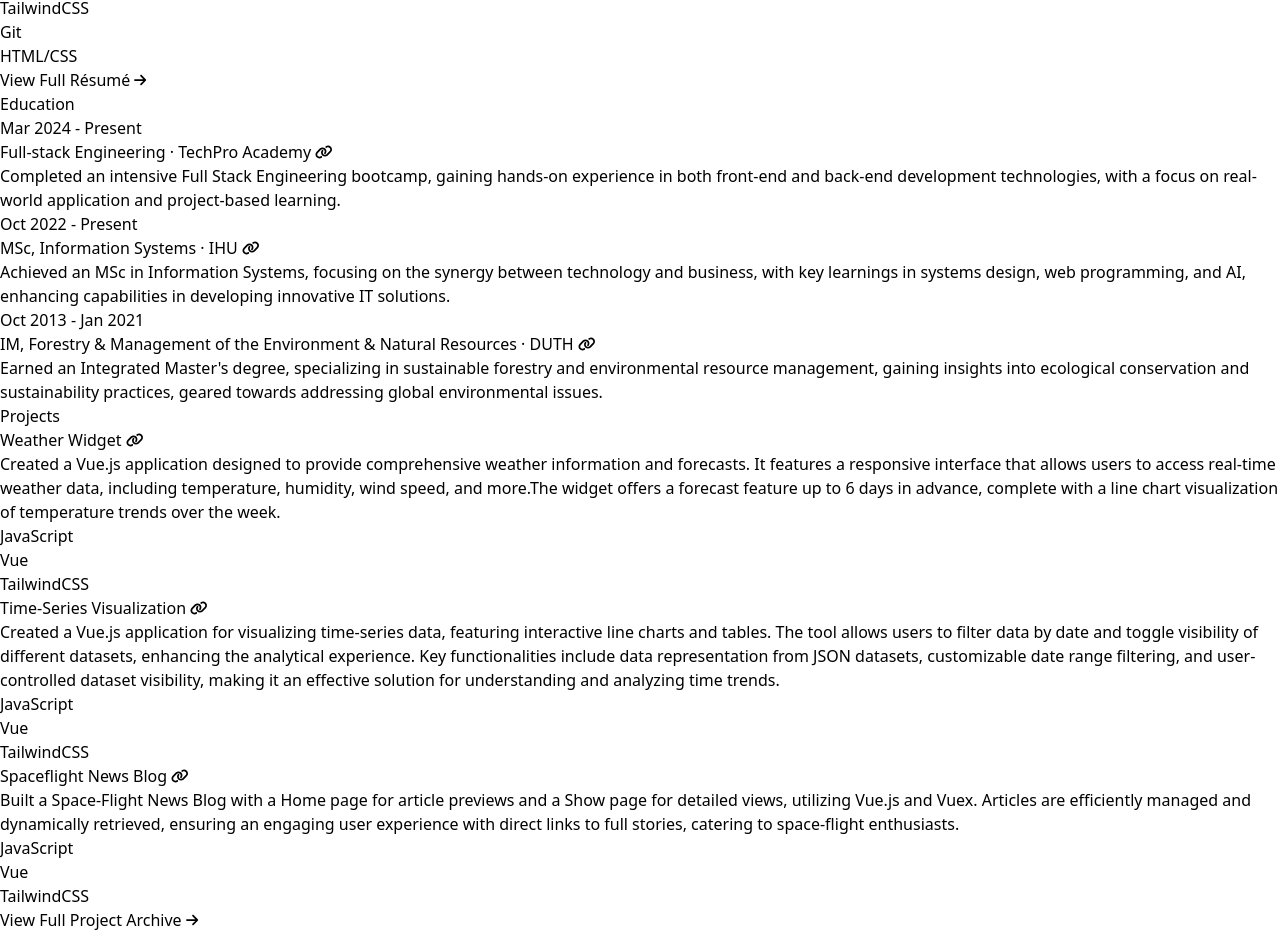
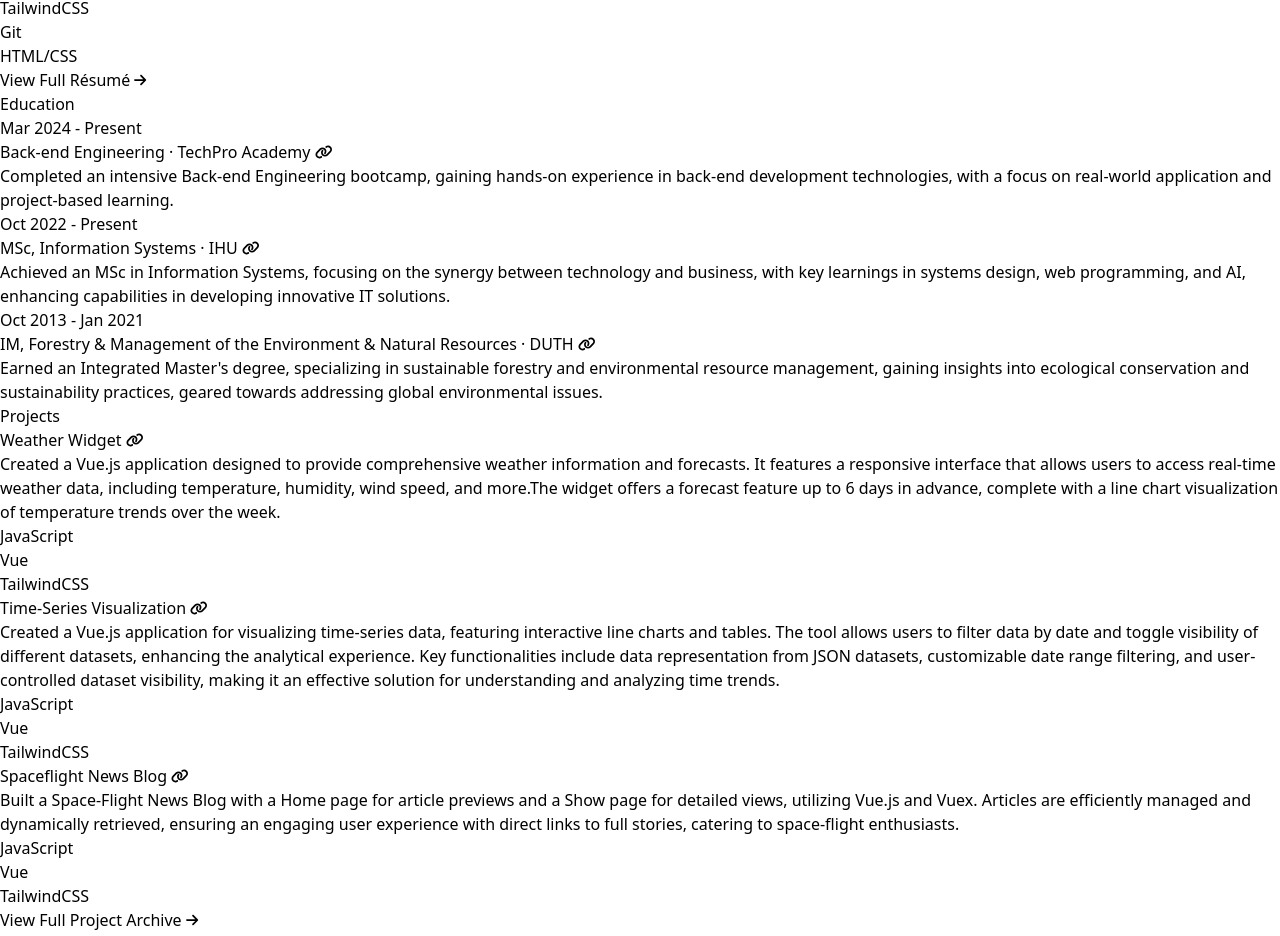
Before and after one commit to vvasileios/Portfolio, a Vue app: page / in a window 1280 px wide. Shown: the part 796-1732 px from the top of the page. Built offline with nearby package versions, Linux system fonts and the light colour scheme.

Commit message:
minor change

```diff
--- a/src/content/texts.js
+++ b/src/content/texts.js
@@ -38,11 +38,11 @@
     {
       key: "1",
       dates: "Mar 2024 - Present",
-      title: "Full-stack Engineering ·",
+      title: "Back-end Engineering ·",
       school: "TechPro Academy",
       link: "https://www.techproacademy.gr/",
       description:
-        "Completed an intensive Full Stack Engineering bootcamp, gaining hands-on experience in both front-end and back-end development technologies, with a focus on real-world application and project-based learning.",
+        "Completed an intensive Back-end Engineering bootcamp, gaining hands-on experience in back-end development technologies, with a focus on real-world application and project-based learning.",
     },
     {
       key: "2",
```
